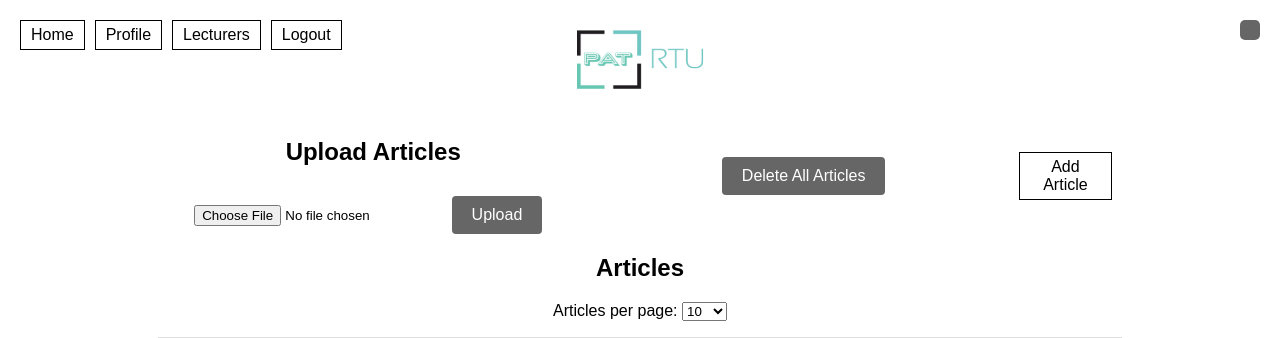
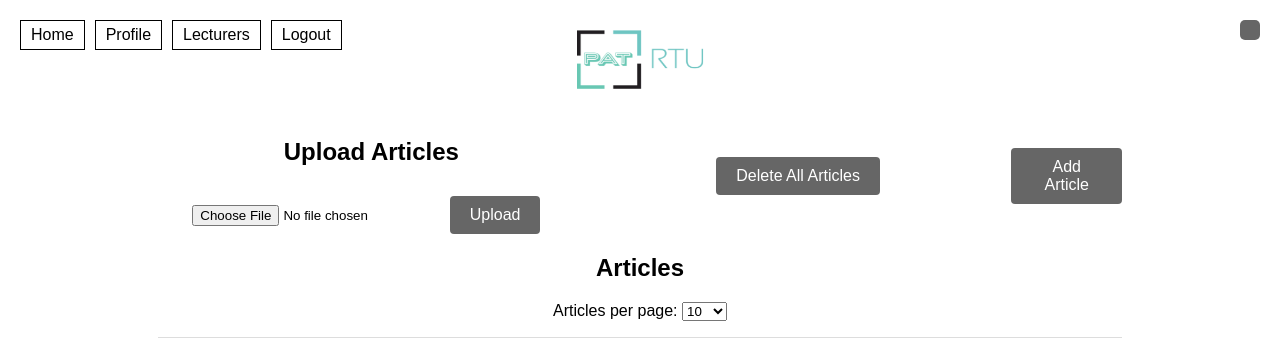
Before and after one commit to jekabsvarna/OOP_Projekts, a Flask app: page /home_lecturer_articles in a window 1280 px wide. Shown: the top 338 px of the page. Run offline with Flask 3, Linux system fonts and the light colour scheme; a user stored in the database is signed in.

Commit message:
nomainiju pogu grupas, lai izskatā kā blakus pogas

```diff
--- a/website/templates/home_lecturer_articles.html
+++ b/website/templates/home_lecturer_articles.html
@@ -78,7 +78,8 @@
         <button class="delete-all-button" onclick="deleteAllArticles()">Delete All Articles</button>
     </div>
     <!-- Add article (singular) button -->
-    <a href="{{ url_for('views.add_article') }}" class="btn btn-primary">Add Article</a>
+    <a href="{{ url_for('views.add_article') }}" class="delete-all-button">Add Article</a>
+
 
 </div>
 
--- a/website/templates/home_lecturer_students.html
+++ b/website/templates/home_lecturer_students.html
@@ -100,7 +100,7 @@
     </div>
 
     <!-- Add Single student button -->
-    <a href="{{ url_for('views.add_student') }}" class="btn btn-primary add-student-btn">Add Student</a>
+    <a href="{{ url_for('views.add_student') }}" class="delete-all-button">Add Student</a>
 </div>
 
 
```
Also changed, not shown: instance/database.db.
